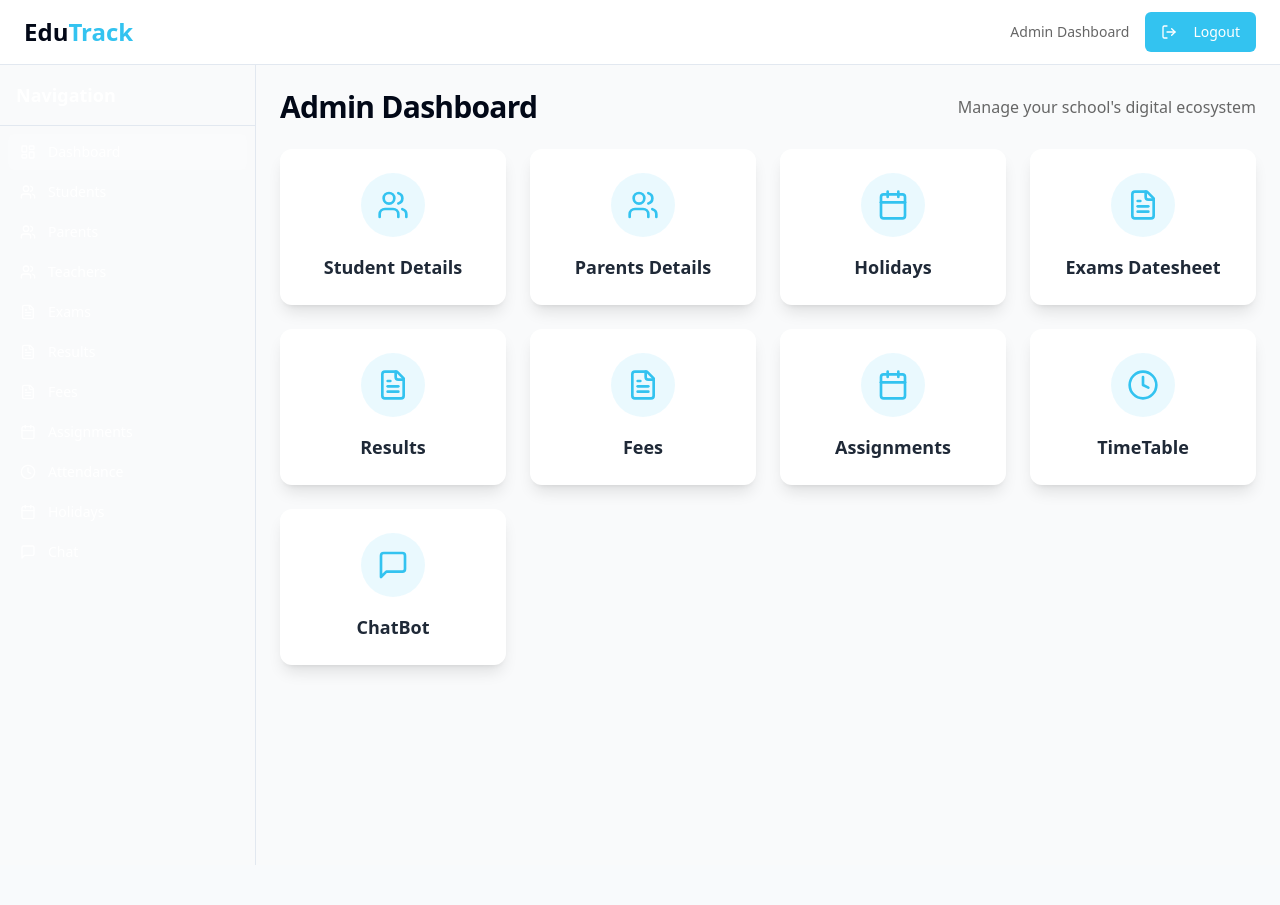
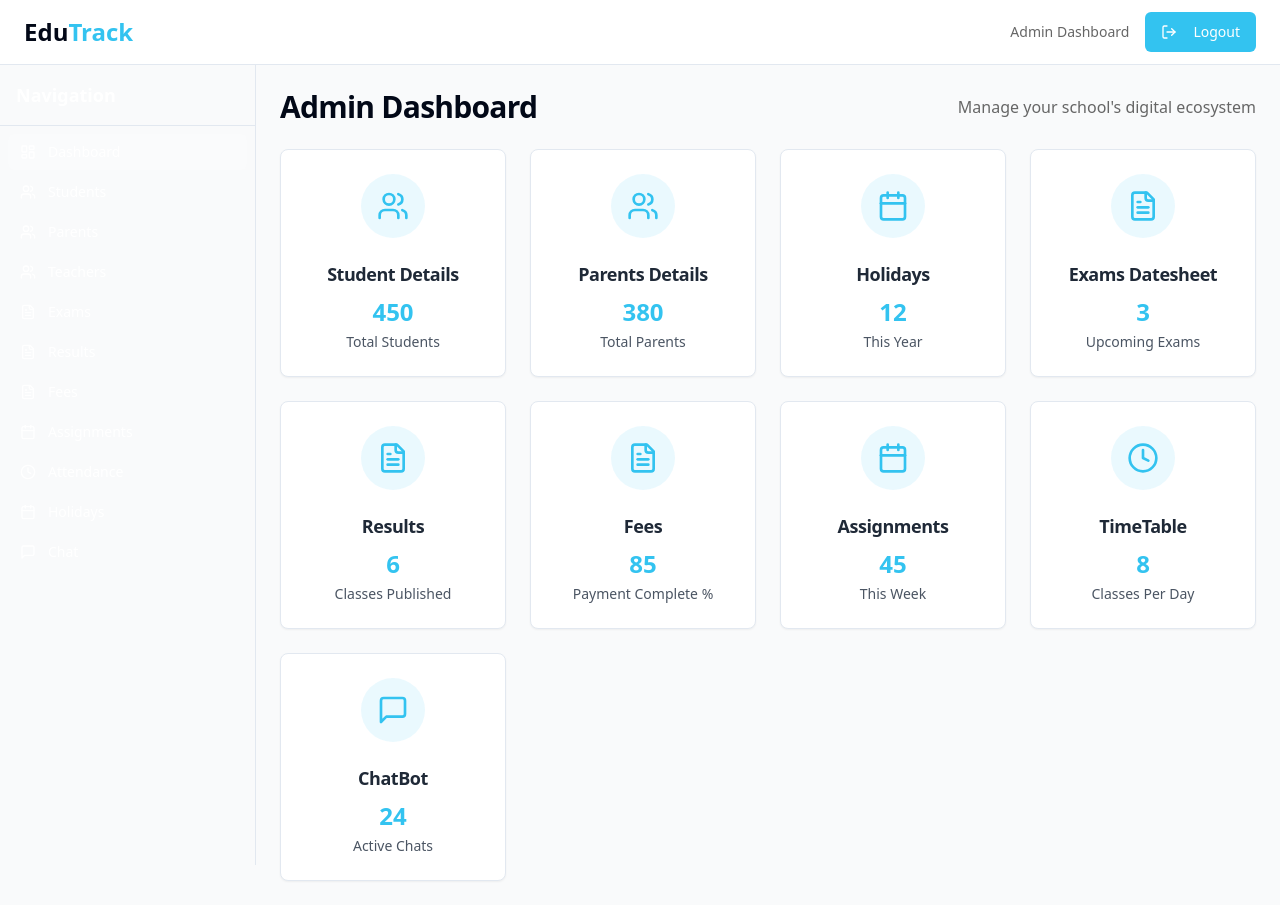
Before and after one commit to utsavratan/UtsavRatan_CSE3_SmartSchoolManagementSystem, a React (Vite) app: page /admin/dashboard in a window 1280 px wide. Before the commit the page ends 865 px from the top, so only its background shows below. Built offline with nearby package versions, Linux system fonts and the light colour scheme.

Commit message:
Fix: Dashboard and Login UI improvements
- Added data to dashboard sections.
- Improved the appearance of the role selection in the login page.

```diff
--- a/src/components/DashboardCard.tsx
+++ b/src/components/DashboardCard.tsx
@@ -1,19 +1,24 @@
 
 import React from 'react';
 import { Link } from 'react-router-dom';
+import { Card, CardHeader, CardTitle, CardContent } from "@/components/ui/card";
 
 interface DashboardCardProps {
   icon: React.ReactNode;
   title: string;
   link: string;
   delay?: number;
+  count?: number;
+  description?: string;
 }
 
 export const DashboardCard: React.FC<DashboardCardProps> = ({
   icon,
   title,
   link,
-  delay = 0
+  delay = 0,
+  count = 0,
+  description = ''
 }) => {
   const animationDelay = `${delay * 0.1}s`;
 
@@ -26,17 +31,25 @@ export const DashboardCard: React.FC<DashboardCardProps> = ({
         animation: `fade-in 0.5s ease-out ${animationDelay} forwards`
       }}
     >
-      <div className="group relative overflow-hidden rounded-xl bg-white p-6 shadow-lg transition-all duration-300 hover:shadow-xl hover:-translate-y-1">
+      <Card className="group relative overflow-hidden hover:shadow-lg transition-all duration-300 hover:-translate-y-1">
         <div className="absolute inset-0 bg-gradient-to-r from-primary/10 to-secondary/10 opacity-0 transition-opacity group-hover:opacity-100" />
-        <div className="relative z-10 flex flex-col items-center gap-4">
+        <CardHeader className="relative z-10 flex flex-col items-center gap-4 pb-2">
           <div className="rounded-full bg-primary/10 p-4 text-primary transition-colors group-hover:bg-primary group-hover:text-white">
             {icon}
           </div>
-          <h3 className="text-lg font-semibold text-gray-800 transition-colors group-hover:text-primary">
+          <CardTitle className="text-lg font-semibold text-gray-800 transition-colors group-hover:text-primary">
             {title}
-          </h3>
-        </div>
-      </div>
+          </CardTitle>
+        </CardHeader>
+        <CardContent className="relative z-10 text-center">
+          {count > 0 && (
+            <p className="text-2xl font-bold text-primary mb-1">{count}</p>
+          )}
+          {description && (
+            <p className="text-sm text-gray-600">{description}</p>
+          )}
+        </CardContent>
+      </Card>
     </Link>
   );
 };
--- a/src/pages/Login.tsx
+++ b/src/pages/Login.tsx
@@ -1,4 +1,3 @@
-
 import React, { useState } from 'react';
 import { useNavigate } from 'react-router-dom';
 import { Button } from "@/components/ui/button";
@@ -51,7 +50,7 @@ const Login = () => {
           </p>
         </div>
 
-        <Card className="backdrop-blur-sm bg-white/80 border-0 shadow-lg animate-scale-in">
+        <Card className="backdrop-blur-sm bg-white shadow-lg animate-scale-in w-full max-w-md">
           <CardHeader>
             <CardTitle>Welcome Back</CardTitle>
             <CardDescription>
@@ -66,10 +65,10 @@ const Login = () => {
                   value={role}
                   onValueChange={setRole}
                 >
-                  <SelectTrigger className="bg-white">
+                  <SelectTrigger className="bg-white/95 backdrop-blur-sm border-gray-200">
                     <SelectValue placeholder="Select your role" />
                   </SelectTrigger>
-                  <SelectContent>
+                  <SelectContent className="bg-white border-gray-200">
                     <SelectItem value="admin">Administrator</SelectItem>
                     <SelectItem value="teacher">Teacher</SelectItem>
                     <SelectItem value="student">Student</SelectItem>
--- a/src/pages/dashboards/AdminDashboard.tsx
+++ b/src/pages/dashboards/AdminDashboard.tsx
@@ -27,54 +27,72 @@ const AdminDashboard = () => {
             title="Student Details"
             link="/admin/students"
             delay={1}
+            count={450}
+            description="Total Students"
           />
           <DashboardCard
             icon={<Users size={32} />}
             title="Parents Details"
             link="/admin/parents"
             delay={2}
+            count={380}
+            description="Total Parents"
           />
           <DashboardCard
             icon={<Calendar size={32} />}
             title="Holidays"
             link="/admin/holidays"
             delay={3}
+            count={12}
+            description="This Year"
           />
           <DashboardCard
             icon={<FileText size={32} />}
             title="Exams Datesheet"
             link="/admin/exams"
             delay={4}
+            count={3}
+            description="Upcoming Exams"
           />
           <DashboardCard
             icon={<FileText size={32} />}
             title="Results"
             link="/admin/results"
             delay={5}
+            count={6}
+            description="Classes Published"
           />
           <DashboardCard
             icon={<FileText size={32} />}
             title="Fees"
             link="/admin/fees"
             delay={6}
+            count={85}
+            description="Payment Complete %"
           />
           <DashboardCard
             icon={<Calendar size={32} />}
             title="Assignments"
             link="/admin/assignments"
             delay={7}
+            count={45}
+            description="This Week"
           />
           <DashboardCard
             icon={<Clock size={32} />}
             title="TimeTable"
             link="/admin/timetable"
             delay={8}
+            count={8}
+            description="Classes Per Day"
           />
           <DashboardCard
             icon={<MessageSquare size={32} />}
             title="ChatBot"
             link="/admin/chat"
             delay={9}
+            count={24}
+            description="Active Chats"
           />
         </div>
       </div>
--- a/src/pages/dashboards/ParentDashboard.tsx
+++ b/src/pages/dashboards/ParentDashboard.tsx
@@ -27,42 +27,56 @@ const ParentDashboard = () => {
             title="Children"
             link="/parent/children"
             delay={1}
+            count={2}
+            description="Enrolled"
           />
           <DashboardCard
             icon={<FileText size={32} />}
             title="Results"
             link="/parent/results"
             delay={2}
+            count={12}
+            description="Total Subjects"
           />
           <DashboardCard
             icon={<FileText size={32} />}
             title="Fees"
             link="/parent/fees"
             delay={3}
+            count={2}
+            description="Pending Payments"
           />
           <DashboardCard
             icon={<Calendar size={32} />}
             title="Assignments"
             link="/parent/assignments"
             delay={4}
+            count={8}
+            description="Due This Week"
           />
           <DashboardCard
             icon={<Clock size={32} />}
             title="Attendance"
             link="/parent/attendance"
             delay={5}
+            count={92}
+            description="Average Attendance %"
           />
           <DashboardCard
             icon={<Calendar size={32} />}
             title="Holidays"
             link="/parent/holidays"
             delay={6}
+            count={12}
+            description="This Year"
           />
           <DashboardCard
             icon={<MessageSquare size={32} />}
             title="ChatBot"
             link="/parent/chat"
             delay={7}
+            count={5}
+            description="New Messages"
           />
         </div>
       </div>
--- a/src/pages/dashboards/StudentDashboard.tsx
+++ b/src/pages/dashboards/StudentDashboard.tsx
@@ -26,48 +26,64 @@ const StudentDashboard = () => {
             title="Exams Datesheet"
             link="/student/exams"
             delay={1}
+            count={3}
+            description="Upcoming Exams"
           />
           <DashboardCard
             icon={<FileText size={32} />}
             title="Results"
             link="/student/results"
             delay={2}
+            count={6}
+            description="Subjects"
           />
           <DashboardCard
             icon={<FileText size={32} />}
             title="Fees"
             link="/student/fees"
             delay={3}
+            count={2}
+            description="Pending Payments"
           />
           <DashboardCard
             icon={<Calendar size={32} />}
             title="Assignments"
             link="/student/assignments"
             delay={4}
+            count={5}
+            description="Due This Week"
           />
           <DashboardCard
             icon={<Clock size={32} />}
             title="TimeTable"
             link="/student/timetable"
             delay={5}
+            count={8}
+            description="Classes Today"
           />
           <DashboardCard
             icon={<Calendar size={32} />}
             title="Holidays"
             link="/student/holidays"
             delay={6}
+            count={12}
+            description="This Year"
           />
           <DashboardCard
             icon={<Clock size={32} />}
             title="Attendance"
             link="/student/attendance"
             delay={7}
+            count={95}
+            description="Attendance %"
           />
           <DashboardCard
             icon={<MessageSquare size={32} />}
             title="ChatBot"
             link="/student/chat"
             delay={8}
+            count={3}
+            description="New Messages"
           />
         </div>
       </div>
--- a/src/pages/dashboards/TeacherDashboard.tsx
+++ b/src/pages/dashboards/TeacherDashboard.tsx
@@ -27,42 +27,56 @@ const TeacherDashboard = () => {
             title="Student Details"
             link="/teacher/students"
             delay={1}
+            count={156}
+            description="Total Students"
           />
           <DashboardCard
             icon={<Clock size={32} />}
             title="Attendance"
             link="/teacher/attendance"
             delay={2}
+            count={92}
+            description="Present Today"
           />
           <DashboardCard
             icon={<FileText size={32} />}
             title="Exams Datesheet"
             link="/teacher/exams"
             delay={3}
+            count={3}
+            description="Upcoming Exams"
           />
           <DashboardCard
             icon={<FileText size={32} />}
             title="Results"
             link="/teacher/results"
             delay={4}
+            count={145}
+            description="Results Published"
           />
           <DashboardCard
             icon={<Calendar size={32} />}
             title="Assignments"
             link="/teacher/assignments"
             delay={5}
+            count={12}
+            description="Pending Review"
           />
           <DashboardCard
             icon={<Clock size={32} />}
             title="TimeTable"
             link="/teacher/timetable"
             delay={6}
+            count={6}
+            description="Classes Today"
           />
           <DashboardCard
             icon={<MessageSquare size={32} />}
             title="ChatBot"
             link="/teacher/chat"
             delay={7}
+            count={8}
+            description="New Messages"
           />
         </div>
       </div>
```
